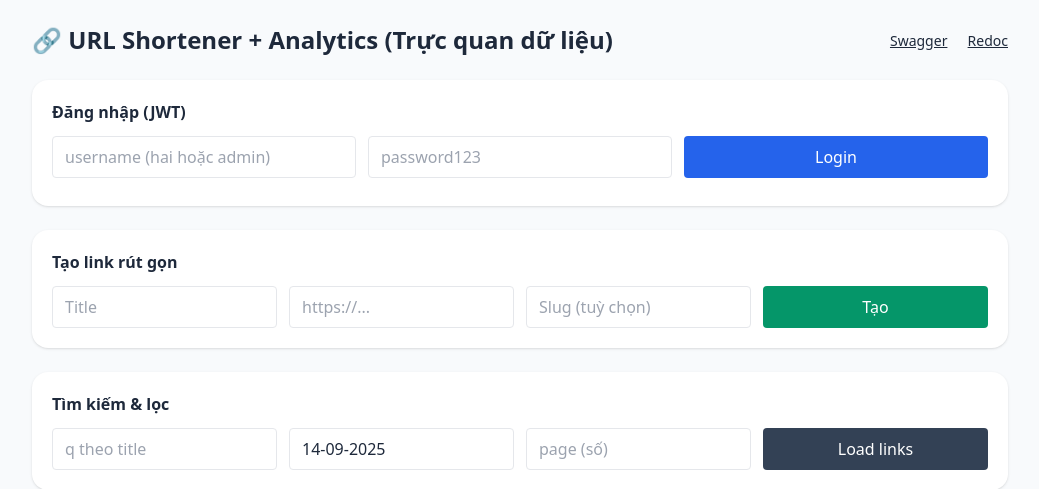
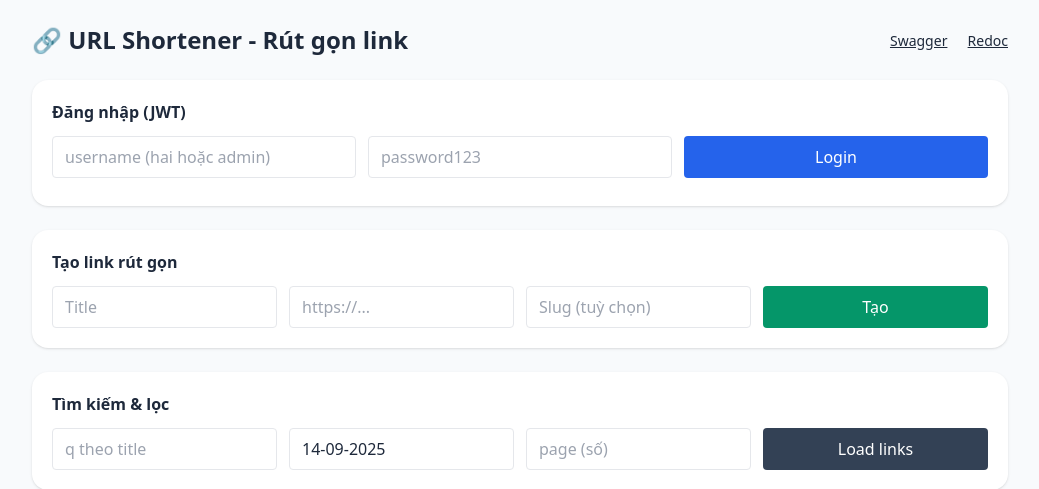
Before and after one commit to brianhuynh2021/url-shortener, a Django app: page /ui/ in a window 1280 px wide. Shown: the top 489 px of the page, without its empty margins (120-1159 px from the left). Run offline with Django 5.2, Linux system fonts and the light colour scheme; some libraries are stand-ins or nearby versions.

Commit message:
update UI

```diff
--- a/ui/templates/ui/index.html
+++ b/ui/templates/ui/index.html
@@ -10,7 +10,7 @@
 <body class="bg-slate-50 text-slate-800">
   <div class="max-w-5xl mx-auto p-6">
     <header class="flex items-center justify-between mb-6">
-      <h1 class="text-2xl font-bold">🔗 URL Shortener + Analytics (Trực quan dữ liệu)</h1>
+      <h1 class="text-2xl font-bold">🔗 URL Shortener - Rút gọn link</h1>
 
       <!-- Thanh user status (ẩn nếu chưa đăng nhập) -->
       <div id="userBar" class="hidden flex items-center gap-3">
```
